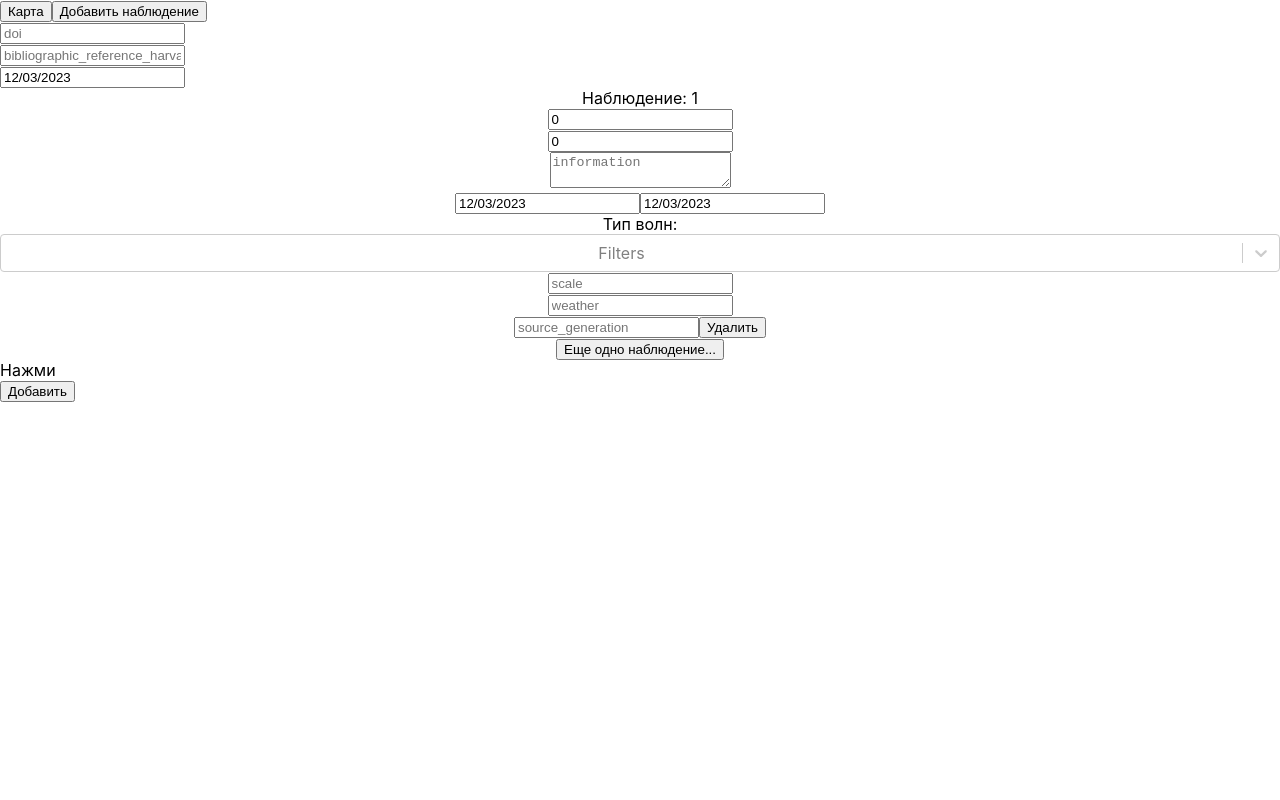
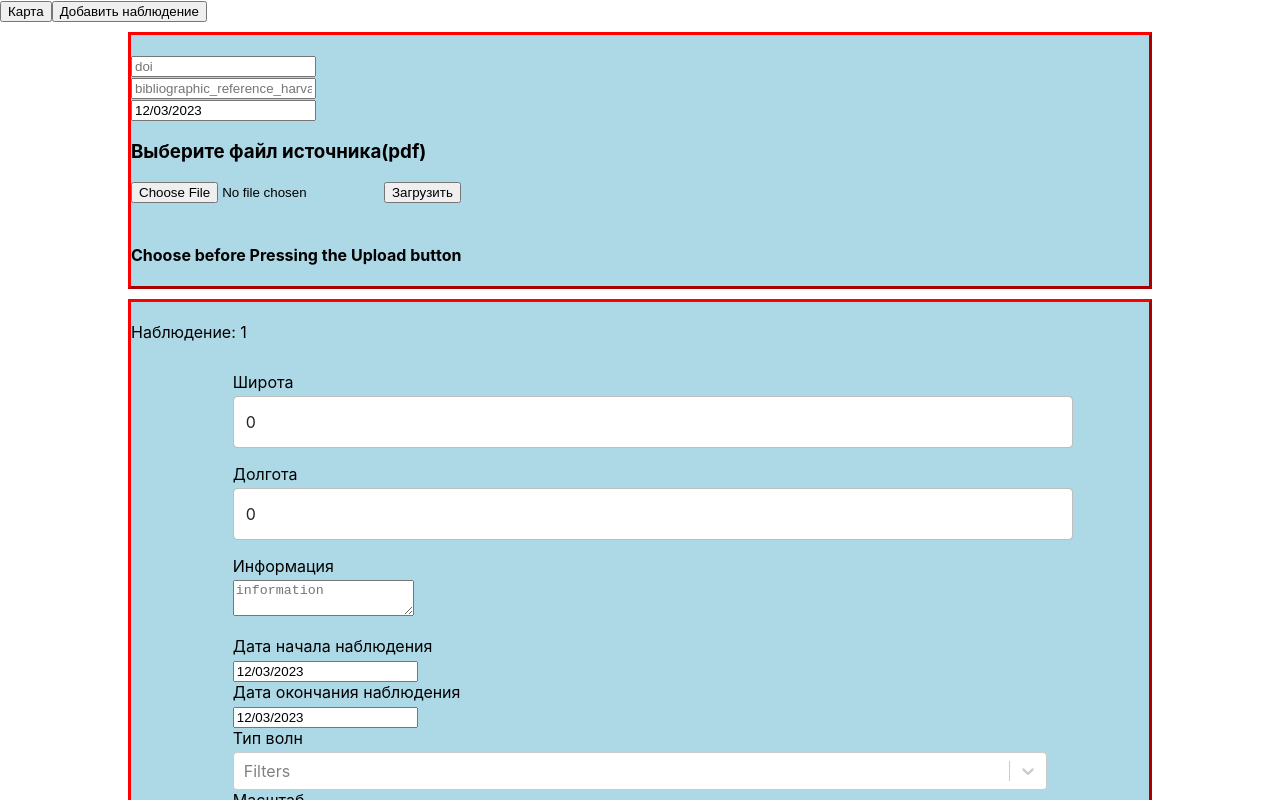
Before and after one commit to q1000treadz/lmnad_front, a React (Create React App) app: page / in a window 1280 px wide. Both pictures are taken after a click on the button "Добавить наблюдение". Shown: the top 800 px of the page. Built offline with nearby package versions, Linux system fonts and the light colour scheme; no server answers.

Commit message:
feat: add style

```diff
--- /dev/null
+++ b/src/RecordUploadForm/Record.css
@@ -0,0 +1,38 @@
+.text-field {
+    margin-bottom: 1rem;
+  }
+  /* стили для label */
+  .text-field__label {
+    display: block;
+    margin-bottom: 0.25rem;
+  }
+  /* стили для input */
+  .text-field__input {
+    display: block;
+    width: 100%;
+    height: calc(2.25rem + 2px);
+    padding: 0.375rem 0.75rem;
+    font-family: inherit;
+    font-size: 1rem;
+    font-weight: 400;
+    line-height: 1.5;
+    color: #212529;
+    background-color: #fff;
+    background-clip: padding-box;
+    border: 1px solid #bdbdbd;
+    border-radius: 0.25rem;
+    transition: border-color 0.15s ease-in-out, box-shadow 0.15s ease-in-out;
+  }
+
+  .text-field__input::placeholder {
+    color: #212529;
+    opacity: 0.4;
+  }
+
+  .text-field__input:focus {
+    color: #212529;
+    background-color: #fff;
+    border-color: #bdbdbd;
+    outline: 0;
+    box-shadow: 0 0 0 0.2rem rgba(158, 158, 158, 0.25);
+  }
--- a/src/RecordUploadForm/RecordUploadForm.tsx
+++ b/src/RecordUploadForm/RecordUploadForm.tsx
@@ -5,6 +5,7 @@ import { WaveRecordType } from './types/Record';
 import DatePicker from "react-datepicker";
 import "react-datepicker/dist/react-datepicker.css";
 import Select from "react-select";
+import './Record.css'
 //import "react-select/dist/react-select.css";
 
 
@@ -67,29 +68,37 @@ const RecordUploadForm = ({ getDataSetter }: {getDataSetter: any}) => {
 
 
   return (
-    <div className="App">
+    <div className='source-form'>
       <form onSubmit={submit}>
         {formFields.map((form, index) => {
           return (
             <div key={index}>
             {"Наблюдение: " + (index + 1)}
-              <div>
+            <div className='form-fields'>
+              <div className="text-field">
+              <label className="text-field__label" htmlFor="latitude">Широта</label>
               <input
+                className="text-field__input"
+                id='latitude'
                 name='latitude'
                 placeholder='latitude'
                 onChange={event => handleFormChange(event, index)}
                 value={form.latitude}
               />
               </div>
-              <div>
+              <div className="text-field">
+              <label className="text-field__label" htmlFor="latitude">Долгота</label>
+
               <input
+                className="text-field__input"
                 name='longitude'
                 placeholder='longitude'
                 onChange={event => handleFormChange(event, index)}
                 value={form.longitude}
               />
               </div>
-              <div>
+              <div className="text-field">
+              <label className="text-field__label" htmlFor="latitude">Информация</label>
               <textarea
                 name = "information"
                 placeholder='information'
@@ -98,11 +107,15 @@ const RecordUploadForm = ({ getDataSetter }: {getDataSetter: any}) => {
               />
               </div>
               <div>
+              <label className="text-field__label" htmlFor="latitude">Дата начала наблюдения</label>
               <DatePicker selected={form.start_date} onChange={(event: any) => handleDateChange('start_date', event, index)} />
+              </div>
+              <div>
+              <label className="text-field__label" htmlFor="latitude">Дата окончания наблюдения</label>
               <DatePicker selected={form.end_date} onChange={(event: any) => handleDateChange('end_date', event, index)} />
               </div>
               <div>
-        <label>Тип волн:</label>
+              <label className="text-field__label" htmlFor="latitude">Тип волн</label>
             <Select
               name="filters"
                 placeholder="Filters"
@@ -112,30 +125,37 @@ const RecordUploadForm = ({ getDataSetter }: {getDataSetter: any}) => {
                 isMulti
               />
              </div>
-              <div>
+             <div className="text-field">
+             <label className="text-field__label" htmlFor="latitude">Масштаб</label>
               <input
+                className="text-field__input"
                 name='scale'
                 placeholder='scale'
                 onChange={event => handleFormChange(event, index)}
                 value={form.scale}
               />
               </div>
-              <div>
+              <div className="text-field">
+              <label className="text-field__label" htmlFor="latitude">Погода</label>
               <input
+                className="text-field__input"
                 name='weather'
                 placeholder='weather'
                 onChange={event => handleFormChange(event, index)}
                 value={form.weather}
               />
               </div>
-              <div>
+              <div className="text-field">
+              <label className="text-field__label" htmlFor="latitude">Причина образования</label>
               <input
+                className="text-field__input"
                 name='source_generation'
                 placeholder='source_generation'
                 onChange={event => handleFormChange(event, index)}
                 value={form.source_generation}
               />
               <button onClick={() => removeFields(index)}>Удалить</button>
+              </div>
             </div>
             </div>
           )
--- /dev/null
+++ b/src/SourceUploadForm/Source.css
@@ -0,0 +1,20 @@
+.source-form {
+    border: 3px outset red;
+    margin-right: 10%;
+    margin-left: 10%;
+    padding-top: 20px;
+    margin-top: 10px;
+  background-color: lightblue;
+}
+
+.form-fields {
+  margin-right: 10%;
+  margin-left: 10%;
+  padding-top: 20px;
+  margin-top: 10px;
+text-align: left;
+}
+
+.div-input {
+
+}
--- a/src/SourceUploadForm/SourceUploadForm.tsx
+++ b/src/SourceUploadForm/SourceUploadForm.tsx
@@ -2,10 +2,85 @@ import React, { useEffect, useState } from 'react';
 import DatePicker from "react-datepicker";
 import "react-datepicker/dist/react-datepicker.css";
 import { WaveSourceType } from './types/Source';
+import axios from 'axios';
+import './Source.css';
 
 const SourceUploadForm = ({ getDataSetter }: {getDataSetter: any}) => {
-     const initValues: WaveSourceType = { doi: '', bibliographic_reference_harvard: '', publish_date: new Date() };
+     const initValues: WaveSourceType = { doi: '', bibliographic_reference_harvard: '', publish_date: new Date(), file_id: ''};
      const [formFields, setFormFields] = useState(initValues);
+    const [selectedFile, setSelectedFile] = useState(null);
+
+	// On file select (from the pop up)
+	 const onFileChange = (event: any) => {
+		setSelectedFile(event.target.files[0]);
+	};
+
+	// On file upload (click the upload button)
+	const onFileUpload = () => {
+		// Create an object of formData
+		const formData = new FormData();
+
+		// Update the formData object
+		formData.append(
+			"image",
+			selectedFile as any,
+			(selectedFile as any).name
+		);
+
+		// Details of the uploaded file
+		console.log(selectedFile);
+
+		// Request made to the backend api
+		// Send formData object
+		axios.post('http://localhost:8088/' + "api/file", formData).then(res => {
+      if(res.status>=200 && res.status<300) {
+        let data: any = {...formFields};
+        console.log(res.data)
+        data['file_id'] = res.data.identifiers[0].id;
+        console.log(data);
+        setFormFields(data);
+      }
+    });
+	};
+
+	// File content to be displayed after
+	// file upload is complete
+	const fileData = () => {
+		if (selectedFile) {
+			return (
+				<div>
+					<h2>File Details:</h2>
+					<p>
+						File Name:{" "}
+						{(selectedFile as any)?.name}
+					</p>
+
+					<p>
+						File Type:{" "}
+						{(selectedFile as any)?.type}
+					</p>
+
+					<p>
+						Last Modified:{" "}
+						{(selectedFile as any)?.lastModifiedDate?.toDateString()}
+					</p>
+				</div>
+			);
+		} else {
+			return (
+				<div>
+					<br />
+					<h4>
+						Choose before Pressing the Upload
+						button
+					</h4>
+				</div>
+			);
+		}
+	};
+
+
+
      useEffect(() => {
       // Only way to use a state for a function, because the setter function
       // can take a callback to set the new value
@@ -25,8 +100,8 @@ const SourceUploadForm = ({ getDataSetter }: {getDataSetter: any}) => {
       setFormFields(data);
     }
   return (
-  <>
-  <div>
+    <div className='source-form'>
+              <div className='div-input'>
               <input
                 name='doi'
                 placeholder='doi'
@@ -35,7 +110,7 @@ const SourceUploadForm = ({ getDataSetter }: {getDataSetter: any}) => {
               />
               </div>
 
-              <div>
+              <div className='div-input'>
               <input
                 name='bibliographic_reference_harvard'
                 placeholder='bibliographic_reference_harvard'
@@ -43,10 +118,22 @@ const SourceUploadForm = ({ getDataSetter }: {getDataSetter: any}) => {
                 value={formFields.bibliographic_reference_harvard}
               />
               </div>
-              <DatePicker selected={formFields.publish_date} onChange={(event: any) => handleDateChange('publish_date', event)} />
+              <DatePicker className='div-input' selected={formFields.publish_date} onChange={(event: any) => handleDateChange('publish_date', event)} />
 
-
- </>
+			<div>
+				<h3>Выберите файл источника(pdf)</h3>
+				<div>
+					<input
+						type="file"
+						onChange={onFileChange}
+					/>
+					<button onClick={onFileUpload}>
+						Загрузить
+					</button>
+				</div>
+				{fileData()}
+			</div>
+ </div>
  )
 };
 
--- a/src/SourceUploadForm/types/Source.tsx
+++ b/src/SourceUploadForm/types/Source.tsx
@@ -2,4 +2,5 @@ export type WaveSourceType = {
     publish_date: Date;
     doi: string;
     bibliographic_reference_harvard: string;
+    file_id?: string;
 };
```
